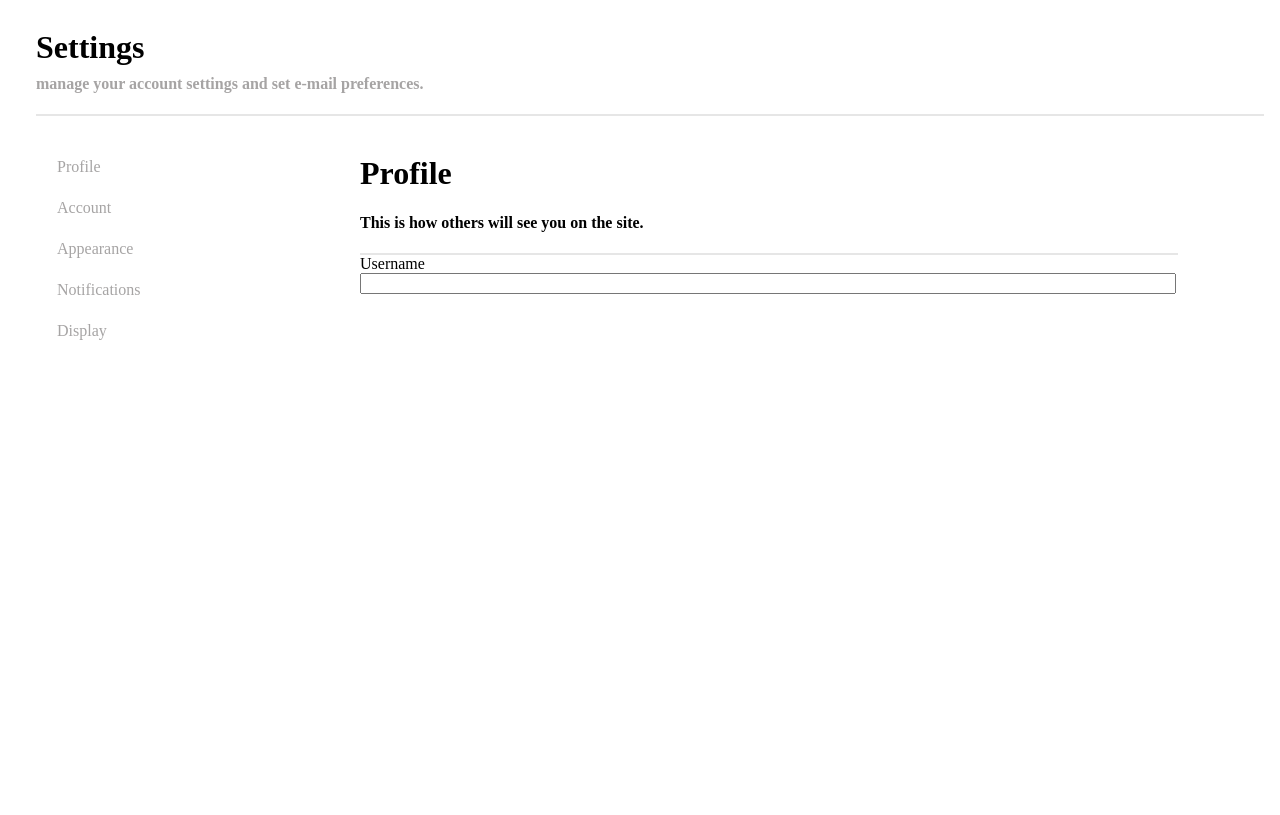
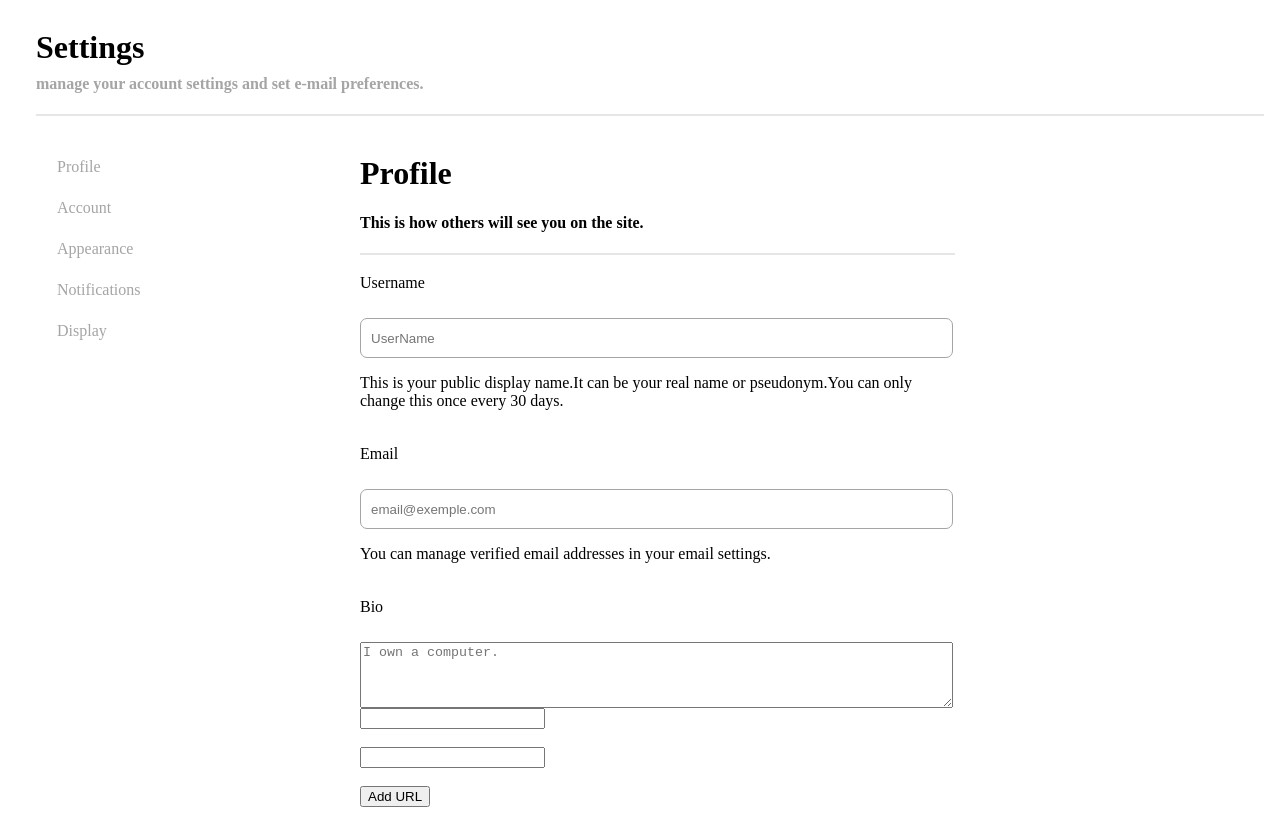
Before and after one commit to renersullivan/volvens, an Angular app: page / in a window 1280 px wide. Built offline with nearby package versions, Linux system fonts and the light colour scheme.

Commit message:
costumizando inputs

```diff
--- a/src/app/settings/settings/settings.component.css
+++ b/src/app/settings/settings/settings.component.css
@@ -21,7 +21,7 @@
     padding: 18px 0px 0px 28px;
 }
 .body-page{
-    width: 66%;
+    width: 48%;
 }
 .menu{
     width: 300px;
@@ -36,12 +36,23 @@
     padding: 12px 0px 11px 9px;
     background-color: #f4f4f6;
     align-items: center;
-    border-radius: 7%;
+    border-radius: 7px;
 }
 .text-page{
-    width: 66%;
+    width: 48%;
 }
 .input-menu{
     display: flex;
     flex-direction: column;
 }
+#meuInput {
+    border-color: #a6a4a4;
+    border: 1px solid #a6a4a4;
+    height: 38px;
+    padding: 0px 10px;
+    border-radius: 7px;
+    outline: none;
+}
+.input-menu label{
+    padding: 19px 0px 26px 0px;
+}
--- a/src/app/settings/settings/settings.component.html
+++ b/src/app/settings/settings/settings.component.html
@@ -21,9 +21,33 @@
             </div>
             <div class="border"></div>
             <div class="input-menu">
-                <label for="meuInput">Username</label>
-                <input type="text" id="meuInput">
+                <label for="meuInput" >Username</label>
+                <input type="text" id="meuInput" placeholder="UserName">
+                <p class="text-username">This is your public display name.It can be your real name or pseudonym.You can only change this once every 30 days. </p>
             </div>
+            <div class="input-menu">
+                <label for="meuInput" >Email</label>
+                <input type="email" id="meuInput" placeholder="email@exemple.com">
+                <p class="text-username">You can manage verified email addresses in your email settings. </p>
+            </div>
+            <div class="input-menu">
+                <label for="bio">Bio</label>
+                <textarea id="bio" name="bio" rows="4" cols="50" placeholder="I own a computer."></textarea>
+
+            </div>
+            <div class="input-menu">
+                <form id="urlForm">
+
+                    <input type="url" id="url1" name="url1" required><br><br>
+
+                    <input type="url" id="url2" name="url2" required><br><br>
+
+                    <button type="button" onclick="processUrls()">Add URL</button>
+                </form>
+
+
+            </div>
+
 
 
         </div>
```
